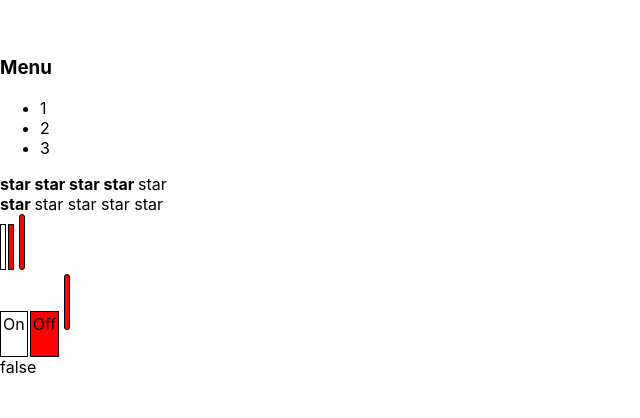
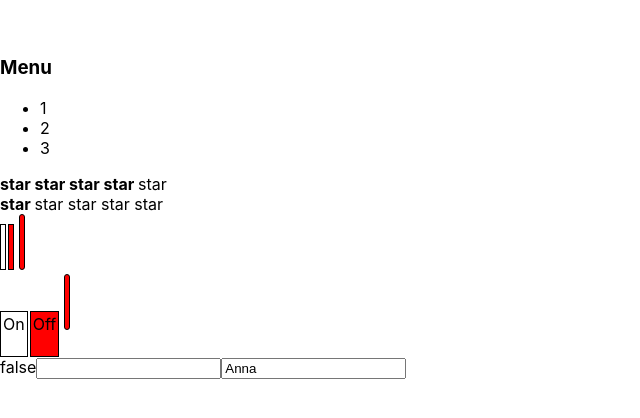
Before and after one commit to WhiteQuennAnn/Kabzda, a React (Create React App) app: page / in a window 1280 px wide. Shown: the part 144-562 px from the top of the page, without its empty margins (0-640 px from the left). Built offline with nearby package versions, Linux system fonts and the light colour scheme.

Commit message:
14122022

```diff
--- a/src/App.tsx
+++ b/src/App.tsx
@@ -6,6 +6,7 @@ import OnOff from "./components/OnOff/OnOff";
 import UnControlledAccordion from "./components/AccordionUnControlled/UnControlledAccordion";
 import {UnControlledRating} from "./components/UnControlledRating/UnControlledRating";
 import UnControlledOnOff from "./components/UnControlledOnOff/UnControlledOnOff";
+import {ControlledInput, TrackValueOfUncontrolledInput, UncontrolledInput} from "./components/Input/UncontrolledInput";
 
 // function declaration
 function App(props: any) {
@@ -29,12 +30,9 @@ function App(props: any) {
             <OnOff on={switchOn} onChange={setSwitchOn}/>
 
             <UnControlledOnOff onChange={setSwitchOn}/> {switchOn.toString()}
-
-            {/*<UnControlledRating value={1}/>*/}
-            {/*<UnControlledRating value={2}/>*/}
-            {/*<UnControlledRating value={3}/>*/}
-            {/*<UnControlledRating value={4}/>*/}
-            {/*<UnControlledRating value={5}/>*/}
+            <UncontrolledInput/>
+            <TrackValueOfUncontrolledInput/>
+            <ControlledInput/>
 
         </div>
     );
--- /dev/null
+++ b/src/components/Input/UncontrolledInput.tsx
@@ -0,0 +1,15 @@
+import React, {useState} from 'react';
+
+// export default {
+//     title: 'input',
+//     // component: OnOff,
+// }
+
+export const UncontrolledInput = () => <input/>;
+
+export const TrackValueOfUncontrolledInput = () => {
+
+
+}
+
+export const ControlledInput = () => <input value={"Anna"}/>;
```
Also changed, not shown: 1 other file (tests, documents, lock files or other folders).
